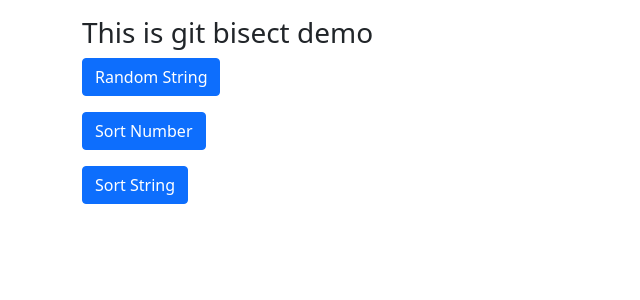
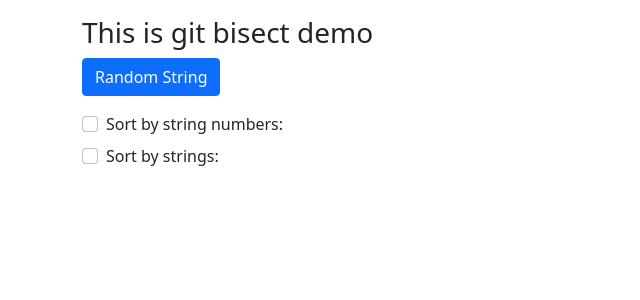
Before and after one commit to nqminhuit/git-bisect-demo, a React app: page / in a window 1280 px wide. Shown: the top 300 px of the page, without its empty margins (0-640 px from the left). Built offline with nearby package versions, Linux system fonts and the light colour scheme.

Commit message:
1: add layout

```diff
--- a/src/components/Layout.jsx
+++ b/src/components/Layout.jsx
@@ -21,13 +21,19 @@ export default function Layout() {
       </div>
 
       <div className="mt-3">
-        <input type="button" className="btn btn-primary" value="Sort Number" onClick={() => sortStringNumber(randomStrings)} />
-        <span className="ms-3">{sortByNumberString.map(str => " " + str).toString().trim()}</span>
+        <div className="form-check">
+          <input type="checkbox" className="form-check-input" id="checkedSortNumber" onClick={() => sortStringNumber(randomStrings)} />
+          <label className="form-check-label" for="checkedSortNumber">Sort by string numbers:</label>
+          <span className="ms-3">{sortByNumberString.map(str => " " + str).toString().trim()}</span>
+        </div>
       </div>
 
-      <div className="mt-3">
-        <input type="button" className="btn btn-primary" value="Sort String" onClick={() => sortStrings(randomStrings)} />
-        <span className="ms-3">{sortString.map(str => " " + str).toString().trim()}</span>
+      <div className="mt-2">
+        <div className="form-check">
+          <input type="checkbox" className="form-check-input" id="checkedSortString" onClick={() => sortStrings(randomStrings)} />
+          <label className="form-check-label">Sort by strings:</label>
+          <span className="ms-3">{sortString.map(str => " " + str).toString().trim()}</span>
+        </div>
       </div>
     </div>
   );
```
